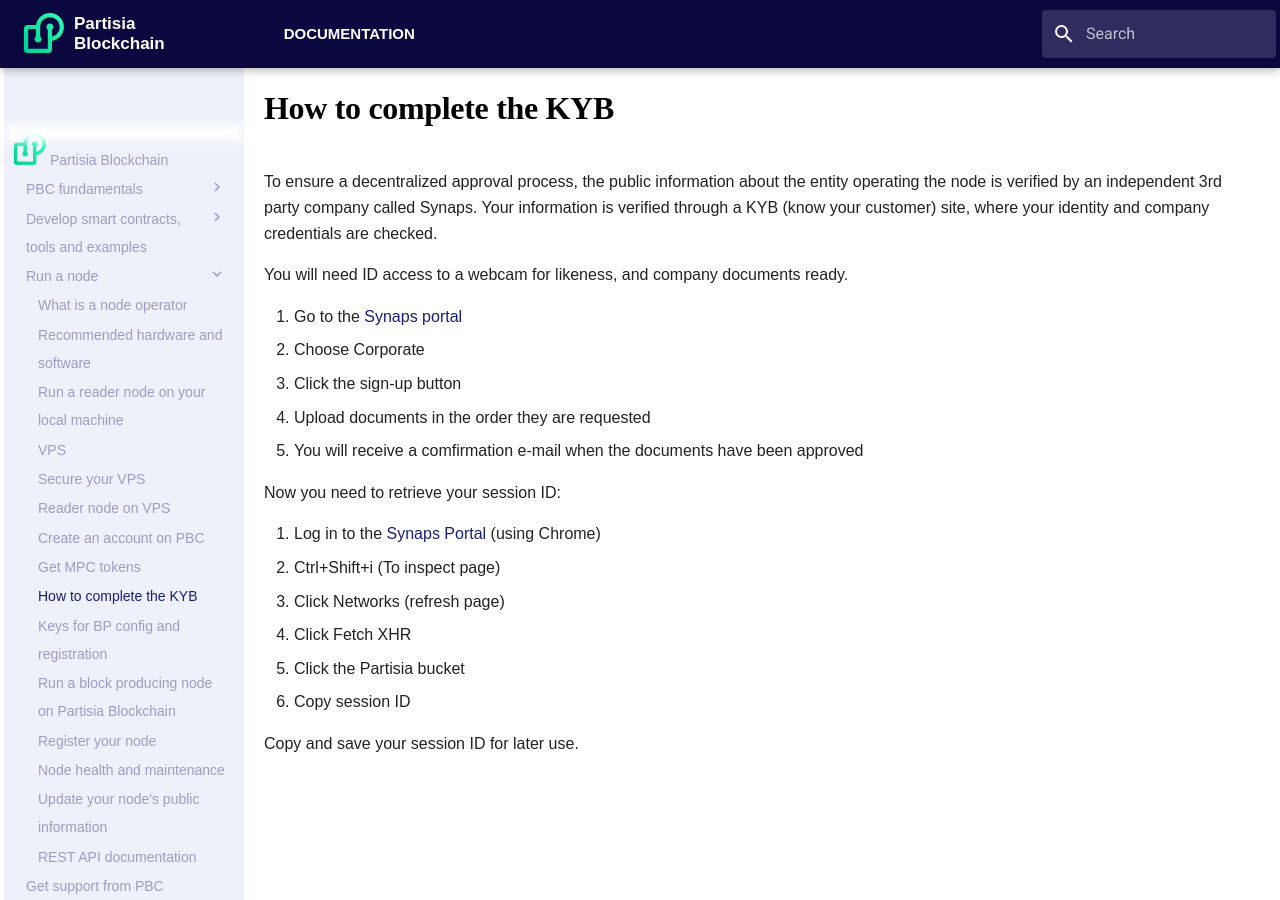
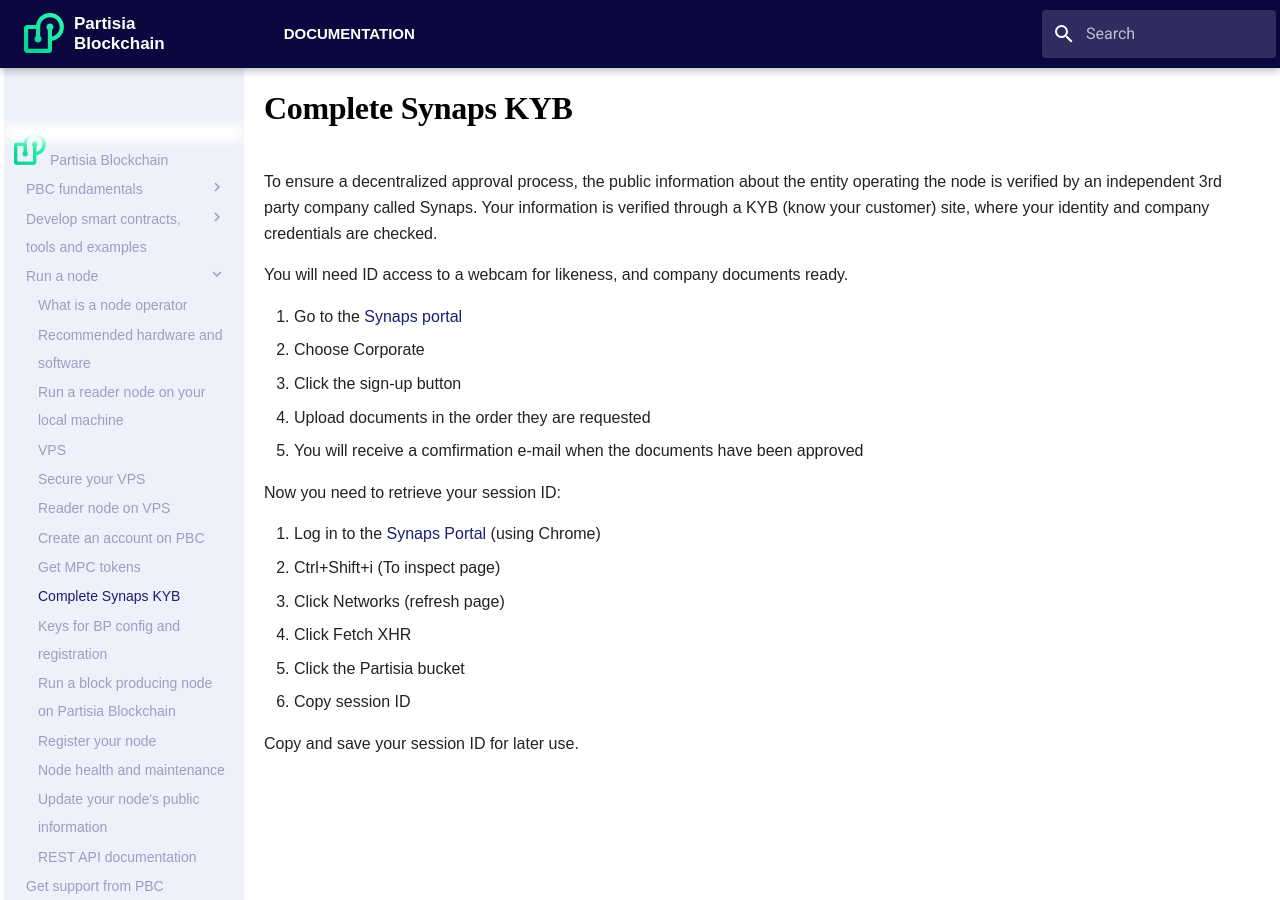
Before and after one commit to 0xSero/partisia-docs, an MkDocs documentation site: the page built from docs/node-operations/operator-8-synaps.md, in a window 1280 px wide and 900 px high. Built offline with MkDocs 1.6.1 and Material for MkDocs 9.7.7, drawn with Linux system fonts in a browser that asks for light colours; some web fonts are replaced; a script that is not in the unit is left out.

Commit message:
Updating name to reflect nav name

```diff
--- a/docs/node-operations/operator-8-synaps.md
+++ b/docs/node-operations/operator-8-synaps.md
@@ -1,4 +1,4 @@
-# How to complete the KYB
+# Complete Synaps KYB
 
 To ensure a decentralized approval process, the public information about the entity operating the node is verified by an independent 3rd party company called Synaps.
 Your information is verified through a KYB (know your customer) site, where your identity and company credentials are checked.
```
